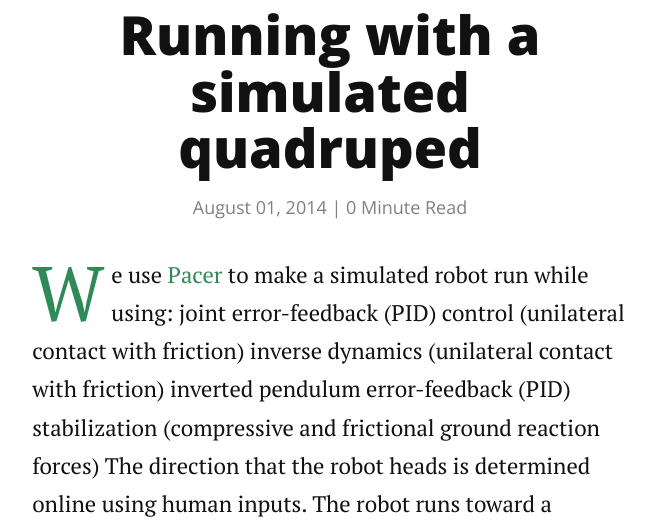
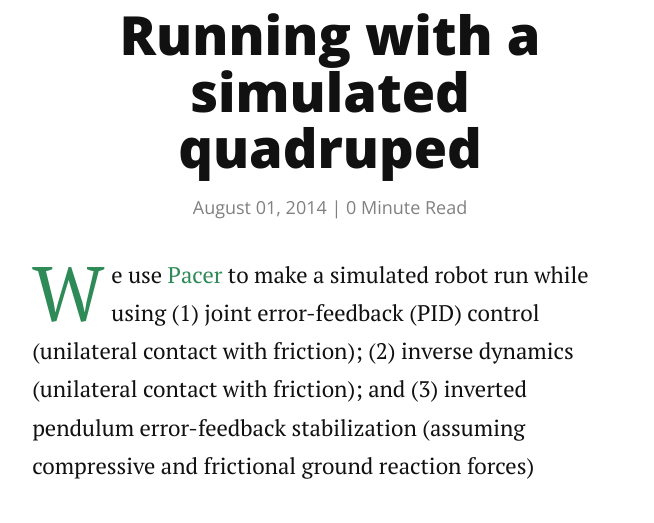
Before and after one commit to PositronicsLab/positronicslab.github.io, a Jekyll site: the page built from _posts/2015-04-10-running-quadruped.markdown, in a window 1280 px wide and 1400 px high, scrolled down 296 px. Shown: the top 523 px of the window, without its empty margins (310-964 px from the left). Built offline with Jekyll 4.4.1, drawn with Linux system fonts in a browser that asks for light colours; nearby versions of some CDN libraries; Markdown is read by kramdown in place of the engine named in the settings; some of the changed text lies outside the part shown.

Commit message:
Still trying to fix running quadruped page

```diff
--- a/_posts/2015-04-10-running-quadruped.markdown
+++ b/_posts/2015-04-10-running-quadruped.markdown
@@ -4,10 +4,10 @@ title:  "Running with a simulated quadruped"
 date:   2014-08-01
 ---
 
-<p class="intro"><span class="dropcap">W</span>e use <a href="http://github.com/PositronicsLab/Pacer">Pacer</a> to make a simulated robot run while using:
-    joint error-feedback (PID) control (unilateral contact with friction)
-    inverse dynamics (unilateral contact with friction)
-    inverted pendulum error-feedback (PID) stabilization (compressive and frictional ground reaction forces)
+<p class="intro"><span class="dropcap">W</span>e use <a href="http://github.com/PositronicsLab/Pacer">Pacer</a> to make a simulated robot run while using
+    (1) joint error-feedback (PID) control (unilateral contact with friction);
+    (2) inverse dynamics (unilateral contact with friction); and
+    (3) inverted pendulum error-feedback stabilization (assuming compressive and frictional ground reaction forces)</p>
 
 The direction that the robot heads is determined online using human inputs.  The robot runs toward a waypoint 10 meters in front of its starting position.
 
```
